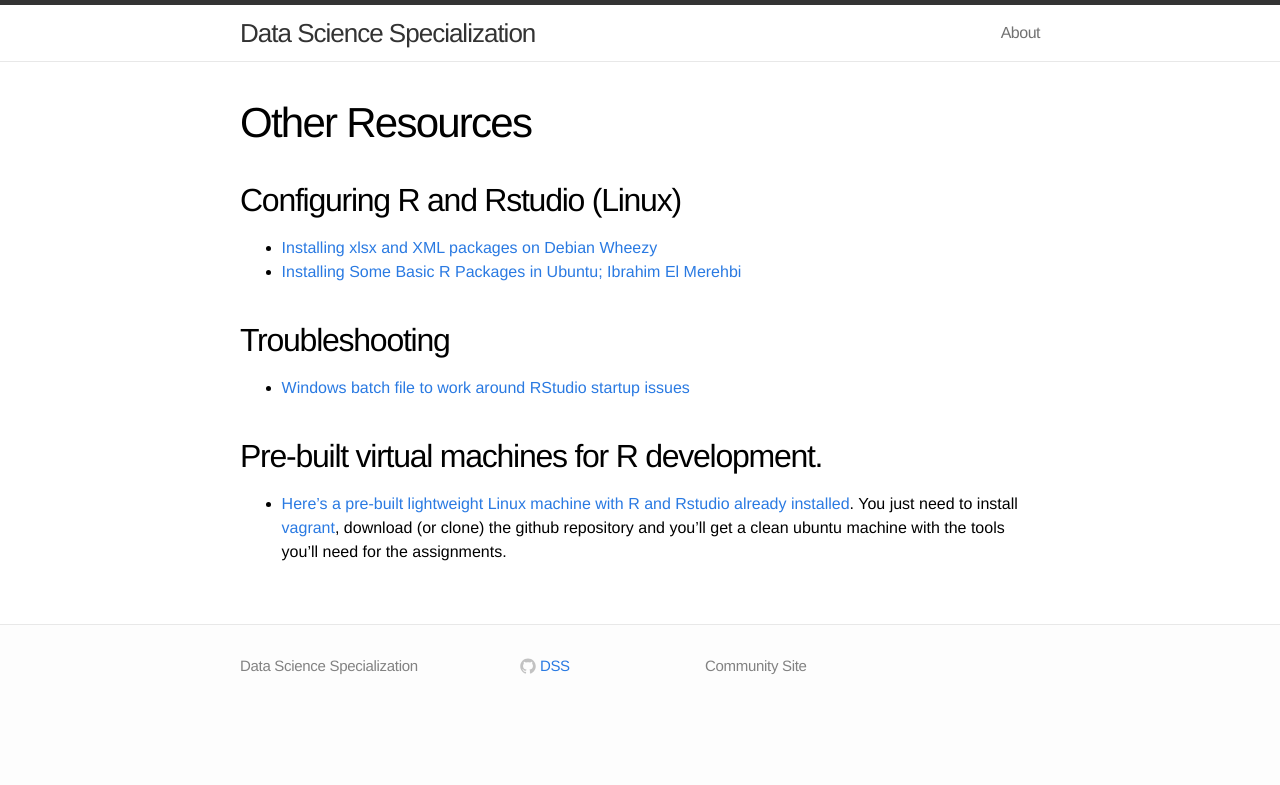
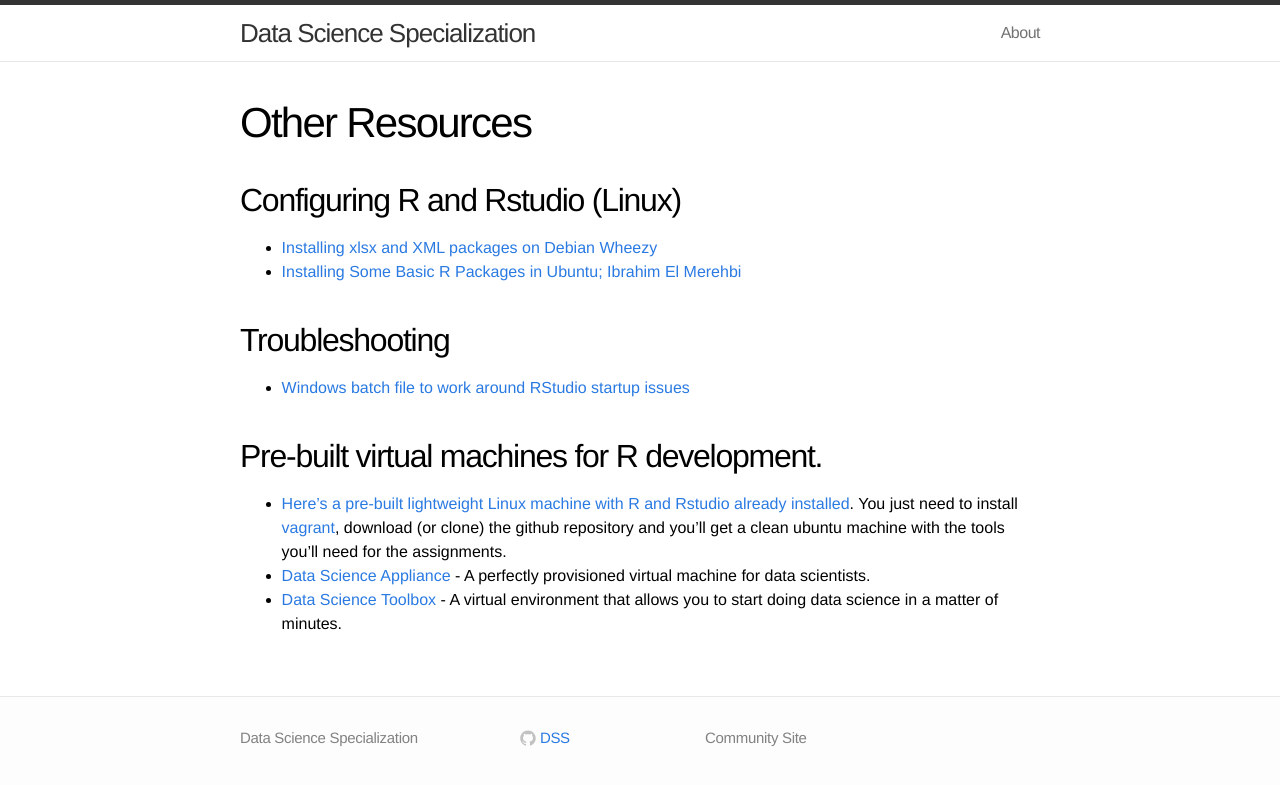
Before and after one commit to DataScienceSpecialization/DataScienceSpecialization.github.io, a Jekyll site: the page built from other.md, in a window 1280 px wide. Shown: the top 785 px of the page. Built offline with Jekyll 4.4.1, drawn with Linux system fonts in a browser that asks for light colours.

Commit message:
added other virtual machines

```diff
--- a/other.md
+++ b/other.md
@@ -15,3 +15,7 @@
 
 ## Pre-built virtual machines for R development.
 - [Here's a pre-built lightweight Linux machine with R and Rstudio already installed](https://github.com/queirozfcom/r-box). You just need to install [vagrant](https://www.vagrantup.com/downloads.html), download (or clone) the github repository and you'll get a clean ubuntu machine with the tools you'll need for the assignments.
+
+- [Data Science Appliance](http://datascienceappliance.com/) - A perfectly provisioned virtual machine for data scientists.
+
+- [Data Science Toolbox](http://datasciencetoolbox.org/) - A virtual environment that allows you to start doing data science in a matter of minutes.
```
